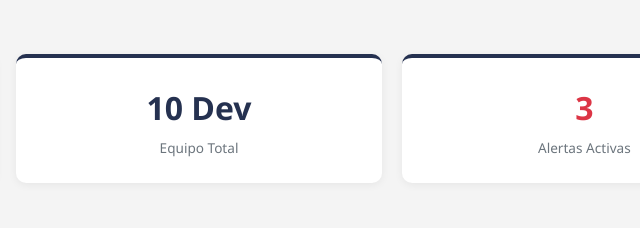
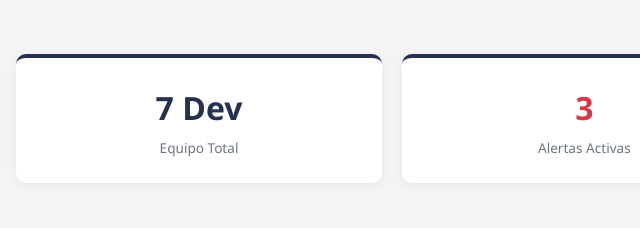
Before and after one commit to linasanchezborda/informe-seguimiento-libertador, a plain HTML site: page index.html in a window 1280 px wide. Shown: the part 249-477 px from the top of the page, 441-1081 px from the left. Drawn offline with Linux system fonts and the light colour scheme.

Commit message:
fix: corregir equipo total a 7 Dev

```diff
--- a/index.html
+++ b/index.html
@@ -72,7 +72,7 @@ tr:last-child td{border-bottom:none}
 <h2 class="section-title">Resumen Ejecutivo</h2>
 <div class="resumen-grid">
 <div class="resumen-card"><div class="valor">5</div><div class="label">Carriles Estrategicos</div></div>
-<div class="resumen-card"><div class="valor">10 Dev</div><div class="label">Equipo Total</div></div>
+<div class="resumen-card"><div class="valor">7 Dev</div><div class="label">Equipo Total</div></div>
 <div class="resumen-card"><div class="valor" style="color:#dc3545">3</div><div class="label">Alertas Activas</div></div>
 </div>
 </section>
```
